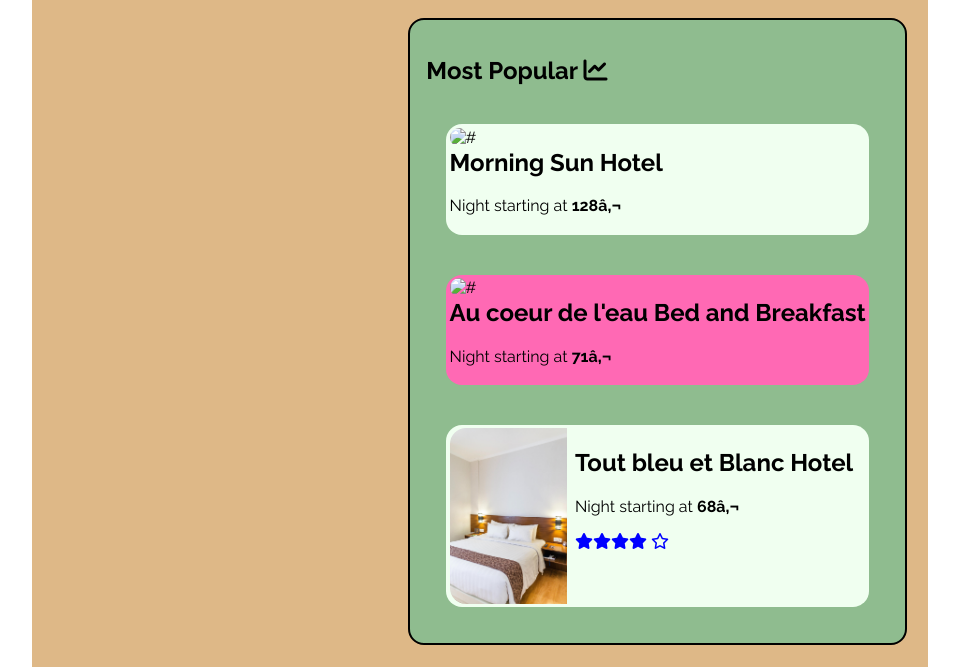
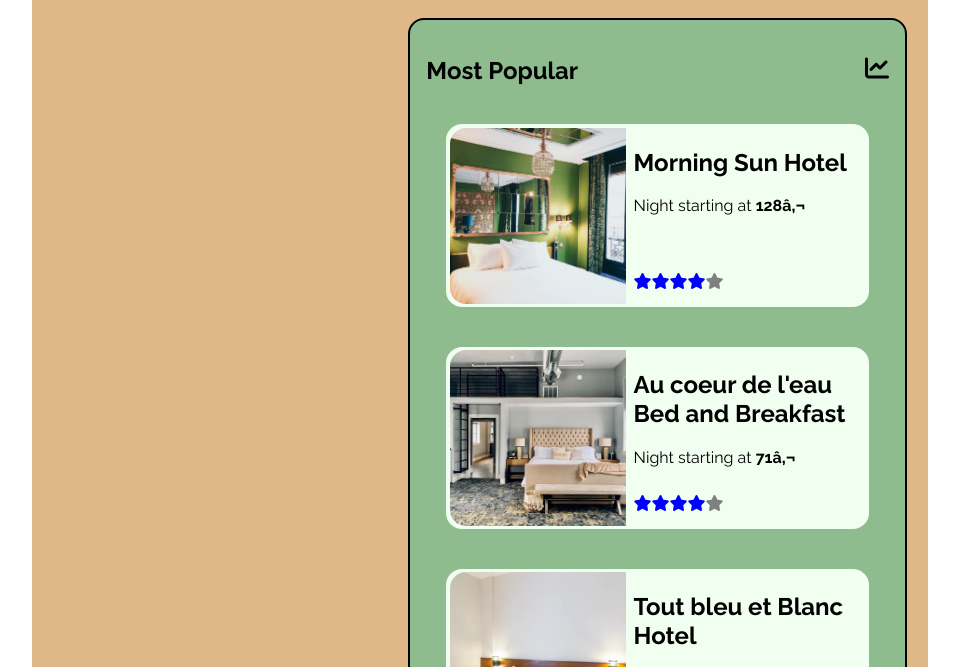
Before and after one commit to TomOeggl/p2.mockup, a plain HTML site: page index.html in a window 1280 px wide. Shown: the part 281-948 px from the top of the page, without its empty margins (160-1119 px from the left). Drawn offline with Linux system fonts and the light colour scheme.

Commit message:
Most Popular implemented

```diff
--- a/css/style.css
+++ b/css/style.css
@@ -21,6 +21,10 @@ a{
 /*Star Icon color*/
 .fa-star{
     color: blue;
+}
+
+#greystar.fa-star{
+    color: grey;
 }
 
 /*inputfield, filters and slogans here*/
@@ -101,9 +105,12 @@ img{
     border-radius: 1em;
     padding: 1em;
     margin: 1em;
+}
 
+        .fa-chart-line{
+            float: right;
+        }
 
-}
     .popaccommodation{
         border: 2 px solid black;
         border-radius: 1em;
@@ -114,18 +121,20 @@ img{
         justify-content: space-evenly;
         flex-grow: 1;
         min-block-size: 4fr;
+        position: relative; /*enables to use absolute position in child container (for .stars)*/
 
     }
-
+/*      Change child color for control
     #mostpopular article:nth-child(3){
         background-color: hotpink;
     }
-
+*/
     .popimg{
         float: left;
         max-width: 11em;
         max-height: 11em;
-        width: max-content;
+        width: 11em;
+        height: 11em;
         object-fit: cover;
         padding-right: 0.5em;
         border-top-left-radius: 1em;
@@ -138,7 +147,9 @@ img{
         line-height-step: 0.2em;
     }
     .stars{
-        vertical-align: bottom;
+        position: absolute;
+        bottom: 0px;
+        left: 11.7em;
     }
 
 #results{
--- a/index.html
+++ b/index.html
@@ -43,26 +43,33 @@
 
                 <!-- Contains 'Most Popupar' section -->
                     <article class="popaccommodation">
-                    <img class="popimg" src="#" alt="#" title="Morning Sun Hotel">
-                    <h2>Morning Sun Hotel</h2>
-                    <p>Night starting at <strong>128€</strong></p>
+                    <img class="popimg" src="images/hebergements/3_medium/emile-guillemot-Bj_rcSC5XfE-unsplash.jpg" alt="#" title="Morning Sun Hotel">
+                        <div class="popinfo">
+                            <h2>Morning Sun Hotel</h2>
+                            <p>Night starting at <strong>128€</strong></p>
+                        </div>
                     <!--Stars-->
+                        <p class="stars"> <i class="fas fa-star"></i><i class="fas fa-star"></i><i class="fas fa-star"></i><i class="fas fa-star"></i><i id="greystar" class="fas fa-star"></i>
+                        </p>
                     </article>
                     <article class="popaccommodation">
-                    <img class="popimg" src="#" alt="#" title="Au coeur de l'eau Bed and Breakfast">
-                    <h2>Au coeur de l'eau Bed and Breakfast</h2>
-                    <p>Night starting at <strong>71€</strong></p>
-                    <!--Stars-->
+                    <img class="popimg" src="images/hebergements/3_medium/aw-creative-VGs8z60yT2c-unsplash.jpg" alt="#" title="Au coeur de l'eau Bed and Breakfast">
+                        <div class="popinfo">
+                            <h2>Au coeur de l'eau Bed and Breakfast</h2>
+                            <p>Night starting at <strong>71€</strong></p>
+                        </div>
+                        <!--Stars-->
+                        <p class="stars"> <i class="fas fa-star"></i><i class="fas fa-star"></i><i class="fas fa-star"></i><i class="fas fa-star"></i><i id="greystar" class="fas fa-star"></i>
+                        </p>
                     </article>
                     <article class="popaccommodation">
-                        <img class="popimg" src="images/hebergements/2_large/febrian-zakaria-sjvU0THccQA-unsplash.jpg" alt="#" title="Tout bleu et Blanc Hotel">
+                        <img class="popimg" src="images/hebergements/3_medium/febrian-zakaria-sjvU0THccQA-unsplash.jpg" alt="#" title="Tout bleu et Blanc Hotel">
                         <div class="popinfo">
                             <h2>Tout bleu et Blanc Hotel</h2>
                             <p>Night starting at <strong>68€</strong></p>
                         </div>
                         <!--Stars-->
-                        <p class="stars"> <i class="fas fa-star"></i><i class="fas fa-star"></i><i class="fas fa-star"></i><i class="fas fa-star"></i>
-                        <i class="far fa-star"></i>
+                        <p class="stars"> <i class="fas fa-star"></i><i class="fas fa-star"></i><i class="fas fa-star"></i><i class="fas fa-star"></i><i id="greystar" class="fas fa-star"></i>
                         </p>
 
                     </article>
```
